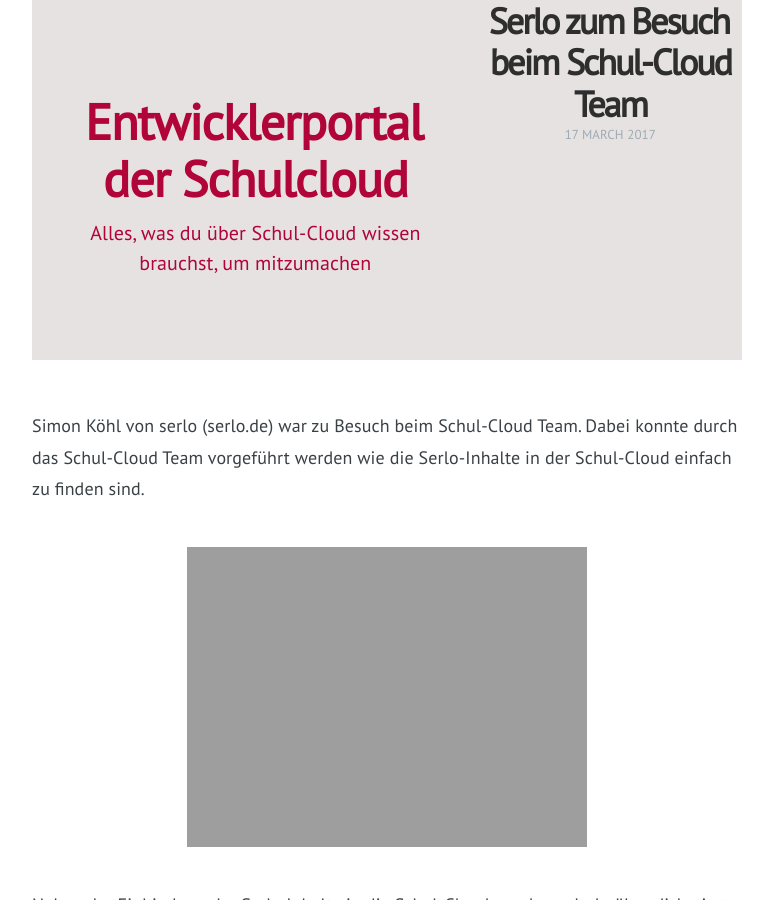
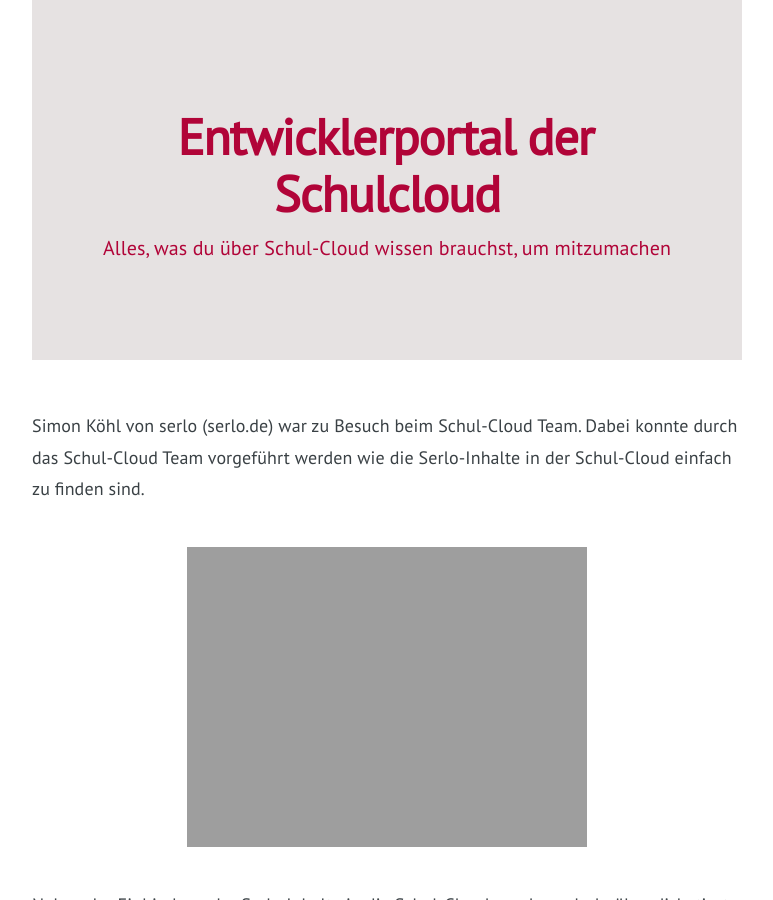
Before and after one commit to musamasiddiqui/schul-cloud.github.io, a Jekyll site: the page built from dev/_posts/2017-03-17-serlo-zum-besuch-beim-schul-loud-team.md, in a window 1280 px wide and 900 px high. Shown: the whole window, without its empty margins (253-1026 px from the left). Built offline with Jekyll 4.4.1, drawn with Linux system fonts in a browser that asks for light colours.

Commit message:
Header added to the blog (Using Jekyll program command)

```diff
--- a/_layouts/blog-post.html
+++ b/_layouts/blog-post.html
@@ -11,25 +11,8 @@
     <main class="content" role="main">
       <article class="post">
 
-        <header class="main-header no-cover">
-        <!--
-        <nav class="main-nav overlay clearfix">
-
-                <a class="menu-button icon-menu" href="#"><span class="word">Menu</span></a>
-        </nav>
-        -->
-        <div class="vertical">
-            <div class="main-header-content inner">
-                <h1 class="page-title">Entwicklerportal der Schulcloud</h1>
-                <h2 class="page-description">Alles, was du über Schul-Cloud wissen brauchst, um mitzumachen</h2>
-            </div>
-        </div>
-        <a class="scroll-down icon-arrow-left" href="#content" data-offset="-45"><span class="hidden">Scroll Down</span></a>
-          <h1 class="post-title">{{ page.title }}</h1>
-          <section class="post-meta">
-            <time class="post-date" datetime="2017-03-17">17 March 2017</time>
-          </section>
-        </header>
+      <header class="post-header">
+        {% include header.html %}
 
 
         <section class="post-content">
```
